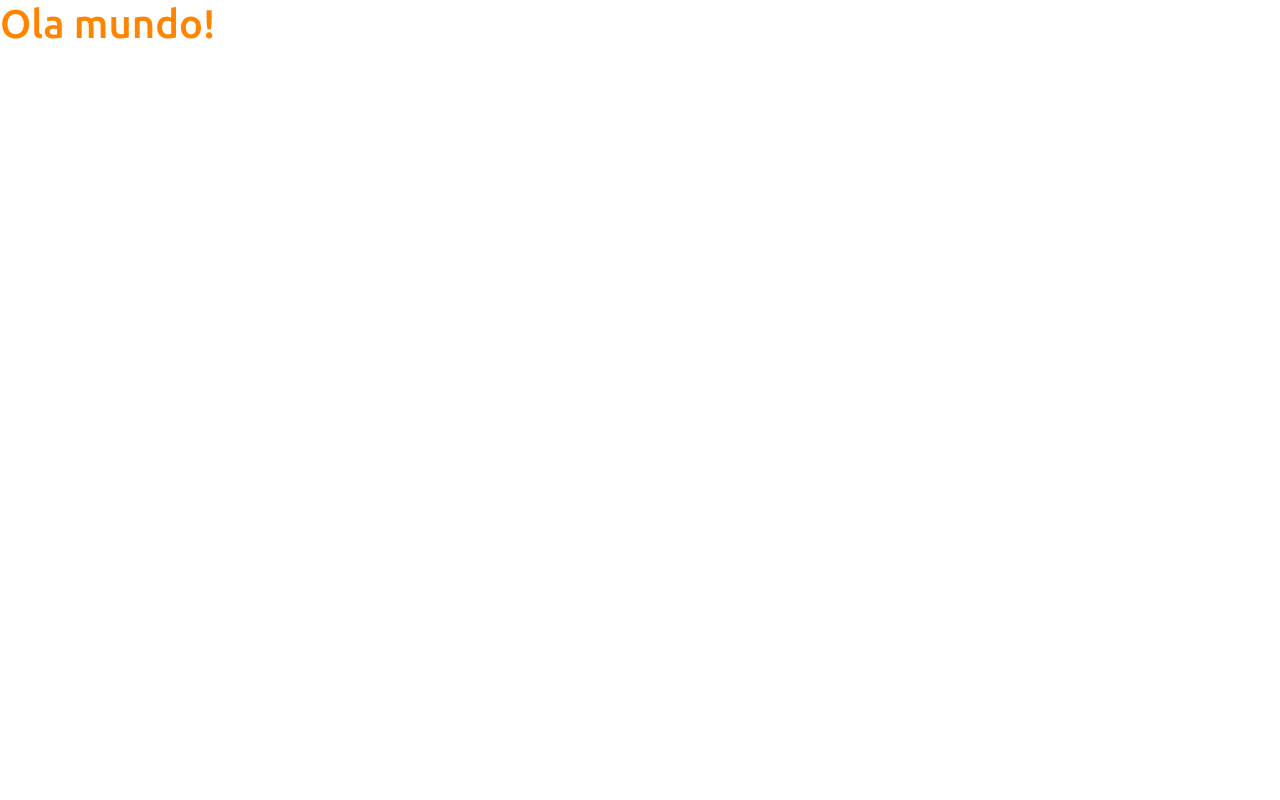
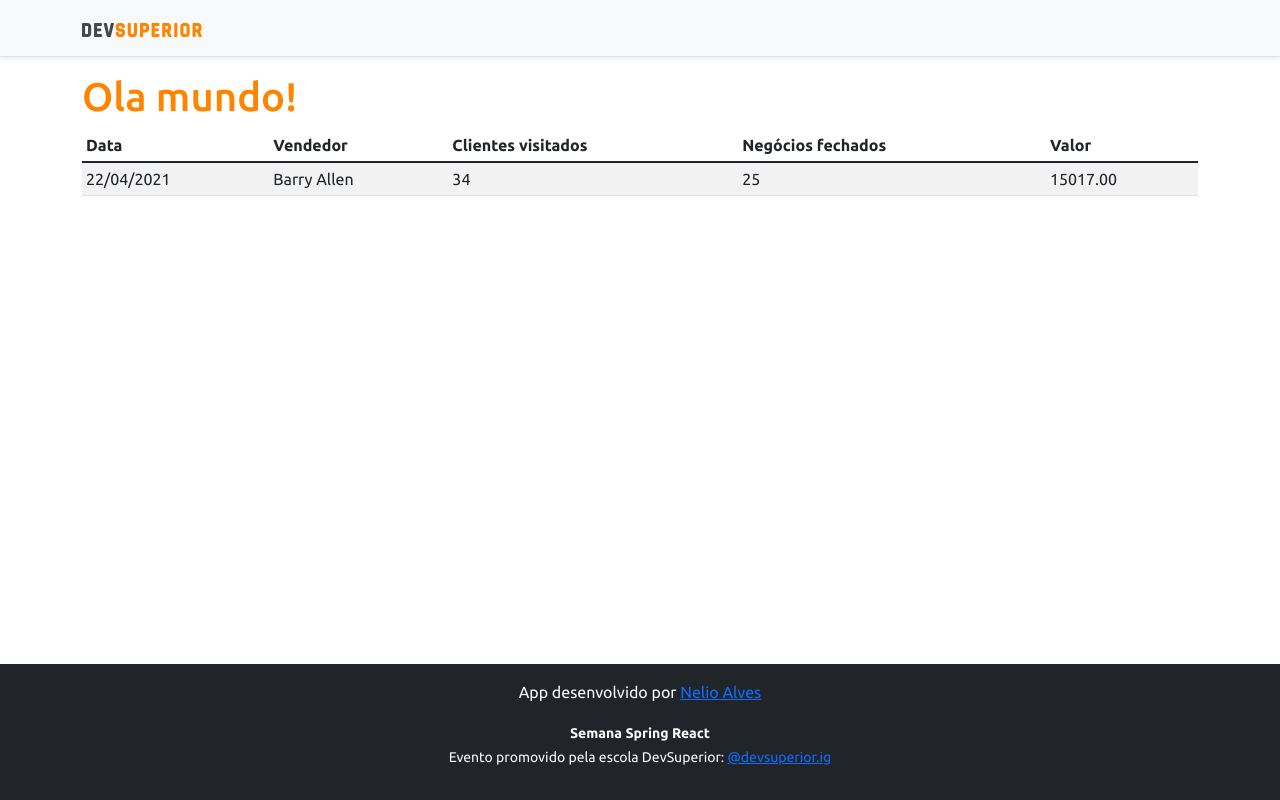
Before and after one commit to thorwbm/projeto-sds4, a React (Create React App) app in the folder frontend/: page / in a window 1280 px wide. Built offline with nearby package versions, Linux system fonts and the light colour scheme.

Commit message:
basic static components

```diff
--- a/frontend/src/App.tsx
+++ b/frontend/src/App.tsx
@@ -1,9 +1,21 @@
+import DataTable from "componets/DataTable";
+import Footer from "componets/Footer";
+import NavBar from "componets/NavBar";
+
 function App() {
   return (
-    <div>
-      <h1 className="text-primary">Ola mundo!</h1>
-    </div>
-  );
+    <>
+      <NavBar />
+
+      <div className="container">
+        <h1 className="text-primary">Ola mundo!</h1>
+
+        <DataTable />
+      </div>
+
+      <Footer/>
+    </>
+        );
 }
 
-export default App;
+        export default App;
--- /dev/null
+++ b/frontend/src/componets/DataTable/index.tsx
@@ -0,0 +1,29 @@
+const DataTable = () => {
+    return (
+        <div className="table-responsive">
+            <table className="table table-striped table-sm">
+                <thead>
+                    <tr>
+                        <th>Data</th>
+                        <th>Vendedor</th>
+                        <th>Clientes visitados</th>
+                        <th>Negócios fechados</th>
+                        <th>Valor</th>
+                    </tr>
+                </thead>
+                <tbody>
+                    <tr>
+                        <td>22/04/2021</td>
+                        <td>Barry Allen</td>
+                        <td>34</td>
+                        <td>25</td>
+                        <td>15017.00</td>
+                    </tr>
+                </tbody>
+            </table>
+        </div>
+
+    );
+}
+
+export default DataTable;
--- /dev/null
+++ b/frontend/src/componets/Footer/index.tsx
@@ -0,0 +1,13 @@
+const Footer = () => {
+    return (
+        <footer className="footer mt-auto py-3 bg-dark">
+            <div className="container">
+                <p className="text-light">App desenvolvido por <a href="https://github.com/acenelio" target="_blank" rel="noreferrer">Nelio Alves</a></p>
+                <p className="text-light"><small><strong>Semana Spring React</strong><br />
+                    Evento promovido pela escola DevSuperior: <a href="https://instagram.com/devsuperior.ig" target="_blank" rel="noreferrer">@devsuperior.ig</a></small></p>
+            </div>
+        </footer>
+    );
+}
+
+export default Footer;
--- /dev/null
+++ b/frontend/src/componets/NavBar/index.tsx
@@ -0,0 +1,16 @@
+
+import ImgDsDark from 'assets/img/ds-dark.svg';
+
+const NavBar = () => {
+    return (
+        <div className="d-flex flex-column flex-md-row align-items-center p-3 px-md-4 mb-3 bg-light border-bottom shadow-sm">
+            <div className="container">
+                <nav className="my-2 my-md-0 mr-md-3">
+                    <img src={ImgDsDark} alt="DevSuperior" width="120" />
+                </nav>
+            </div>
+        </div>
+    );
+}
+
+export default NavBar;
```
Also changed, not shown: frontend/src/assets/img/ds-dark.svg (added).
